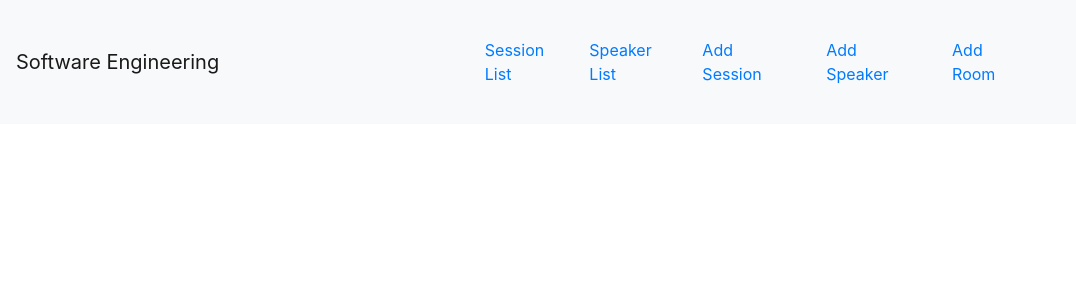
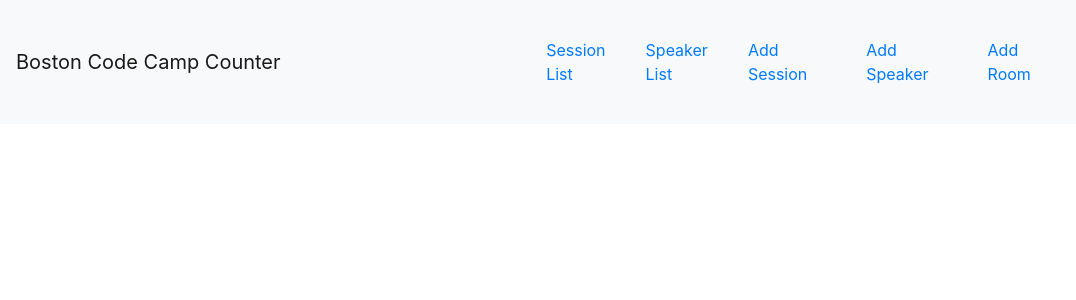
Before and after one commit to macmahoniatwit/YellowSoftwareEngineeringProject, a React (Create React App) app in the folder software_engineering/client/: page / in a window 1280 px wide. Shown: the top 300 px of the page, without its empty margins (0-1076 px from the left). Built offline with nearby package versions, Linux system fonts and the light colour scheme.

Commit message:
Title changed

```diff
--- a/software_engineering/client/src/App.js
+++ b/software_engineering/client/src/App.js
@@ -91,7 +91,7 @@ function App() {
   return (
     <div className="App">
       <Navbar bg="light" variant="light">
-        <Navbar.Brand href="/">Software Engineering</Navbar.Brand>
+        <Navbar.Brand href="/">Boston Code Camp Counter</Navbar.Brand>
         <Nav className="justify-content-end">
             <div id="L1"><Link to="/ListSession">Session List</Link></div>
             <div id="L2"><Link to="/SpeakerList">Speaker List&nbsp;&nbsp;</Link></div>
```
